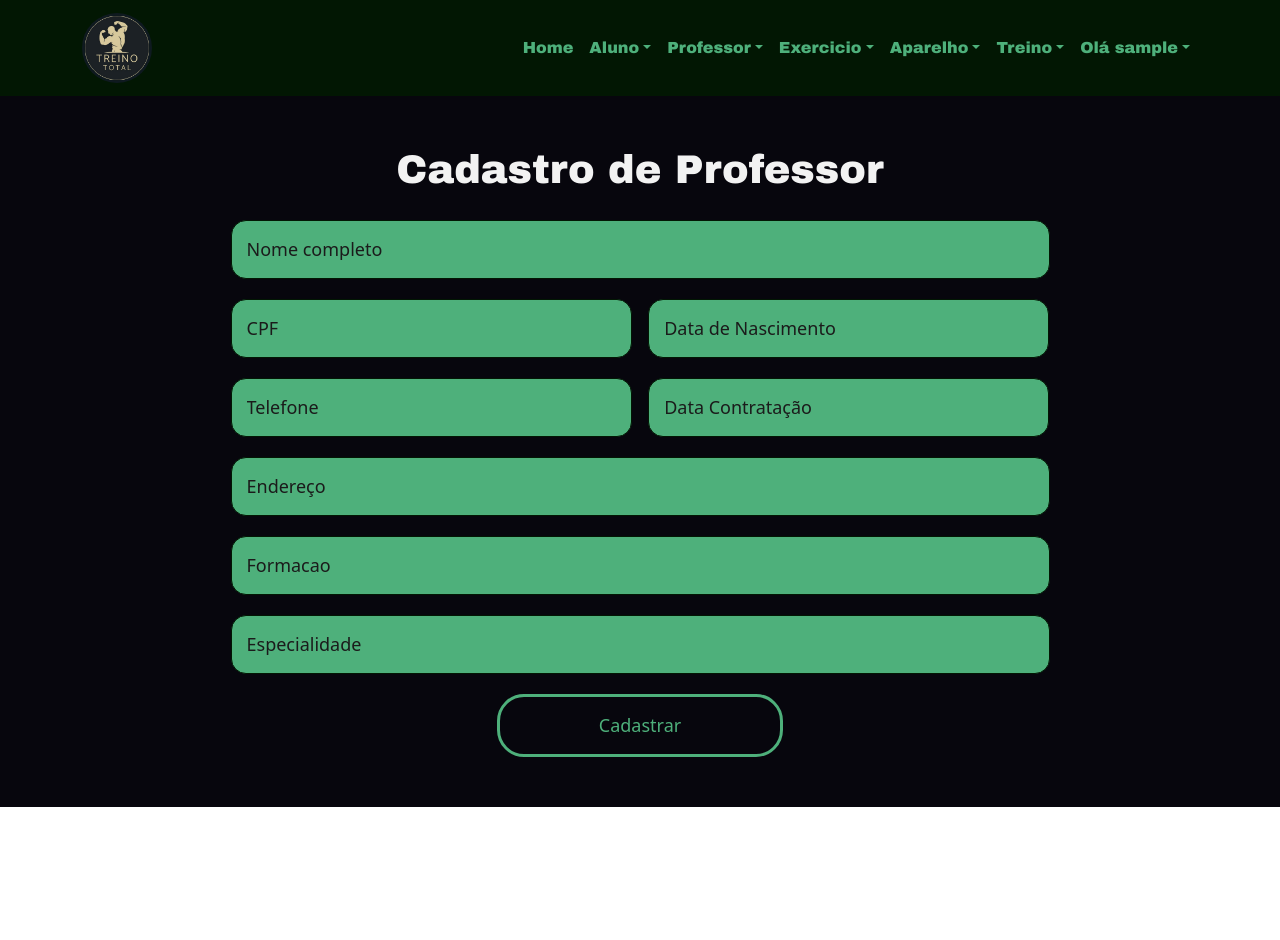
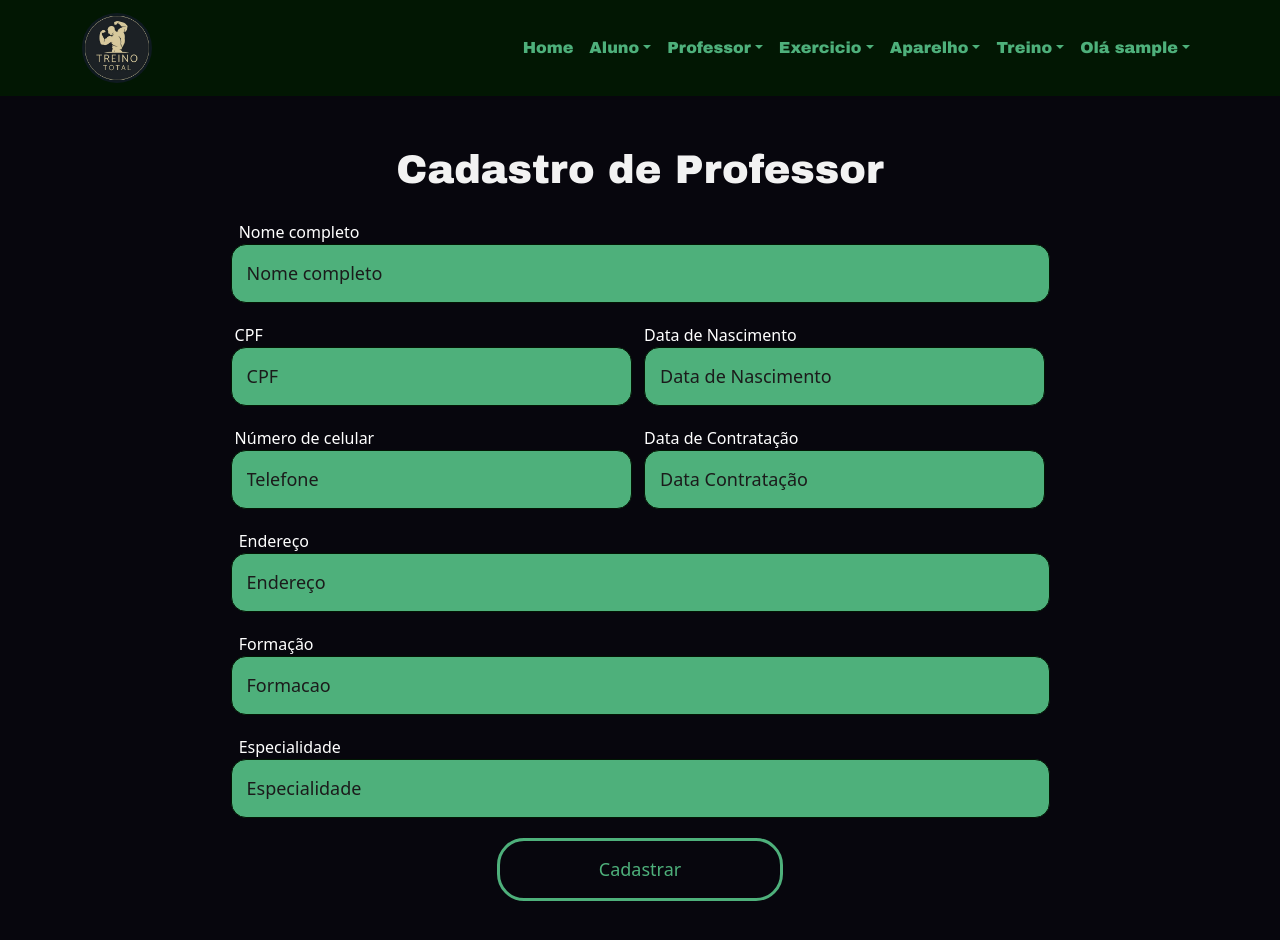
Before and after one commit to profRenatoOliveira1/TreinoTotal, a React (Vite) app in the folder interface/: page /Cadastro/Professor in a window 1280 px wide. Shown: the top 940 px of the page. Before the commit the page ends 807 px from the top, so only its background shows below. Built offline with nearby package versions, Linux system fonts and the light colour scheme; sample sign-in values are in the browser's storage; a web font is replaced by a local one.

Commit message:
Inserindo label nos campos de input em todos os formulários

```diff
--- a/interface/src/components/Cadastro/CadastroAluno.jsx
+++ b/interface/src/components/Cadastro/CadastroAluno.jsx
@@ -41,7 +41,7 @@ function CadastroAluno() {
     const handleSubmit = async (e) => {
         const dt_nasc = new Date(formData.data_nascimento);
         const hoje = new Date();
-        if(dt_nasc.getFullYear() > hoje.getFullYear()) {
+        if (dt_nasc.getFullYear() > hoje.getFullYear()) {
 
         }
         e.preventDefault(); // Previne o comportamento padrão do formulário (recarregar a página)
@@ -86,6 +86,8 @@ function CadastroAluno() {
             <div className={styles.container}>
                 <form onSubmit={handleSubmit}>
                     <div className={styles.formGroup}>
+                        <label>
+                            <p>Nome completo</p>
                             <input
                                 type="text"
                                 className={styles.formStyle}
@@ -95,9 +97,13 @@ function CadastroAluno() {
                                 name="nome"
                                 required
                             />
+                        </label>
                     </div>
                     {/* Campo para CPF */}
                     <div className={styles.formGroup}>
+                        <div className={styles.inputGroup}>
+                            <label>
+                                <p>CPF</p>
                                 <InputMask
                                     type="text"
                                     mask="999.999.999-99"
@@ -107,6 +113,10 @@ function CadastroAluno() {
                                     onChange={handleChange}
                                     name="cpf"
                                 />
+                            </label>
+
+                            <label>
+                                <p>Data de Nascimento</p>
                                 <input
                                     type="text"
                                     className={styles.formStyleDireita}
@@ -118,21 +128,28 @@ function CadastroAluno() {
                                     name="data_nascimento"
                                     max={hoje.toISOString().split('T')[0]}
                                 />
+                            </label>
+                        </div>
                     </div>
                     {/* Campo para número de celular */}
                     <div className={styles.formGroup}>
+                        <label>
+                            <p>Celular</p>
                             <InputMask
                                 mask="(99) 99999-9999"
                                 type="text"
                                 className={styles.formStyle}
-                            placeholder="Telefone"
+                                placeholder="Celular"
                                 value={formData.celular}
                                 onChange={handleChange}
                                 name="celular"
                             />
+                        </label>
                     </div>
                     {/* Campo para endereço */}
                     <div className={styles.formGroup}>
+                        <label>
+                            <p>Endereço</p>
                             <input
                                 type="text"
                                 className={styles.formStyle}
@@ -141,9 +158,13 @@ function CadastroAluno() {
                                 onChange={handleChange}
                                 name="endereco"
                             />
+                        </label>
                     </div>
-                    {/* Campo para data de contratação */}
+                    {/* Campo para peso e altura */}
                     <div className={styles.formGroup}>
+                        <div className={styles.inputGroup}>
+                            <label>
+                                <p>Altura (m)   </p>
                                 <input
                                     type="number"
                                     className={styles.formStyleEsquerda}
@@ -152,6 +173,10 @@ function CadastroAluno() {
                                     onChange={handleChange}
                                     name="altura"
                                 />
+                            </label>
+
+                            <label>
+                                <p>Peso (kg)</p>
                                 <input
                                     type="number"
                                     className={styles.formStyleDireita}
@@ -160,6 +185,8 @@ function CadastroAluno() {
                                     onChange={handleChange}
                                     name="peso"
                                 />
+                            </label>
+                        </div>
                     </div>
 
                     <button type="submit" className={styles.btn}>
--- a/interface/src/components/Cadastro/CadastroAparelho.jsx
+++ b/interface/src/components/Cadastro/CadastroAparelho.jsx
@@ -53,6 +53,8 @@ function CadastroAparelho() {
                 <form onSubmit={handleSubmit}>
                     {/* Campo para o nome do aparelho */}
                     <div className={styles.formGroup}>
+                        <label>
+                            <p>Nome do aparelho</p>
                             <input
                                 type="text"
                                 className={styles.formStyle}
@@ -61,9 +63,12 @@ function CadastroAparelho() {
                                 onChange={handleChange} // Define a função de mudança para atualizar o estado
                                 name="nome_aparelho" // Define o nome do campo, necessário para identificar qual campo está sendo atualizado
                             />
+                        </label>
                     </div>
                     {/* Campo para o músculo ativado */}
                     <div className={styles.formGroup}>
+                        <label>
+                            <p>Músculo ativado</p>
                             <input
                                 type="text"
                                 className={styles.formStyle}
@@ -72,6 +77,7 @@ function CadastroAparelho() {
                                 onChange={handleChange} // Define a função de mudança para atualizar o estado
                                 name="musculo_ativado" // Define o nome do campo, necessário para identificar qual campo está sendo atualizado
                             />
+                        </label>
                     </div>
                     <button type="submit" className={styles.btn}>
                         Cadastrar
--- a/interface/src/components/Cadastro/CadastroProfessor.jsx
+++ b/interface/src/components/Cadastro/CadastroProfessor.jsx
@@ -77,6 +77,8 @@ function CadastroProfessor() {
                 <form onSubmit={handleSubmit}>
                     {/* Campo para nome completo */}
                     <div className={styles.formGroup}>
+                        <label>
+                            <p>Nome completo</p>
                             <input
                                 type="text"
                                 className={styles.formStyle}
@@ -85,9 +87,13 @@ function CadastroProfessor() {
                                 onChange={handleChange}
                                 name="nome"
                             />
+                        </label>
                     </div>
                     {/* Campo para CPF */}
                     <div className={styles.formGroup}>
+                        <div className={styles.inputGroup}>
+                            <label>
+                                <p>CPF</p>
                                 <InputMask
                                     type="text"
                                     mask="999.999.999-99"
@@ -97,6 +103,9 @@ function CadastroProfessor() {
                                     onChange={handleChange}
                                     name="cpf"
                                 />
+                            </label>
+                            <label>
+                                <p>Data de Nascimento</p>
                                 <input
                                     type="text"
                                     className={styles.formStyleDireita}
@@ -107,9 +116,14 @@ function CadastroProfessor() {
                                     onChange={handleChange}
                                     name="data_nascimento"
                                 />
+                            </label>
+                        </div>
                     </div>
                     {/* Campo para número de celular */}
                     <div className={styles.formGroup}>
+                        <div className={styles.inputGroup}>
+                            <label>
+                                <p>Número de celular</p>
                                 <InputMask
                                     mask="(99) 99999-9999"
                                     type="text"
@@ -119,6 +133,9 @@ function CadastroProfessor() {
                                     onChange={handleChange}
                                     name="celular"
                                 />
+                            </label>
+                            <label>
+                                <p>Data de Contratação</p>
                                 <input
                                     type="text"
                                     className={styles.formStyleDireita}
@@ -129,9 +146,13 @@ function CadastroProfessor() {
                                     onChange={handleChange}
                                     name="data_contratacao"
                                 />
+                            </label>
+                        </div>
                     </div>
                     {/* Campo para endereço */}
                     <div className={styles.formGroup}>
+                        <label>
+                            <p>Endereço</p>
                             <input
                                 type="text"
                                 className={styles.formStyle}
@@ -140,9 +161,12 @@ function CadastroProfessor() {
                                 onChange={handleChange}
                                 name="endereco"
                             />
+                        </label>
                     </div>
                     {/* Campo para formação */}
                     <div className={styles.formGroup}>
+                        <label>
+                            <p>Formação</p>
                             <input
                                 type="text"
                                 className={styles.formStyle}
@@ -151,9 +175,12 @@ function CadastroProfessor() {
                                 onChange={handleChange}
                                 name="formacao"
                             />
+                        </label>
                     </div>
                     {/* Campo para especialidade */}
                     <div className={styles.formGroup}>
+                        <label>
+                            <p>Especialidade</p>
                             <input
                                 type="text"
                                 className={styles.formStyle}
@@ -162,6 +189,7 @@ function CadastroProfessor() {
                                 onChange={handleChange}
                                 name="especialidade"
                             />
+                        </label>
                     </div>
                     {/* Botão para enviar o formulário */}
                     <button type="submit" className={styles.btn}>
--- a/interface/src/components/styles/StyleCadastro.module.css
+++ b/interface/src/components/styles/StyleCadastro.module.css
@@ -57,7 +57,7 @@
 }
 
 .formStyleEsquerda {
-  width: 49%;
+  width: 98%;
   /* Largura total */
   margin-right: 1%;
   padding: 15px;
@@ -72,6 +72,12 @@
   color: var(--preto);
 
 }
+
+.inputGroup {
+  width: 100%;
+  display: flex;
+}
+
 form{
   width: 70%;
   margin: auto auto;
@@ -85,7 +91,7 @@ form{
 }
 
 .formStyleDireita {
-  width: 49%;
+  width: 98%;
   /* Largura total */
   margin-left: 1%;
 
@@ -153,3 +159,14 @@ td:nth-child(1):hover {
   text-decoration: underline;
   cursor: pointer;
 }
+
+label {
+  width: 100%;
+  text-align: left;
+}
+
+label p {
+  margin: 0;
+  margin-left: 1%;
+  color: white;
+}
```
Also changed, not shown: interface/src/components/Cadastro/CadastroExercicio.jsx (+10 -1 lines). Lines whose indentation alone changed are shown as unchanged.
